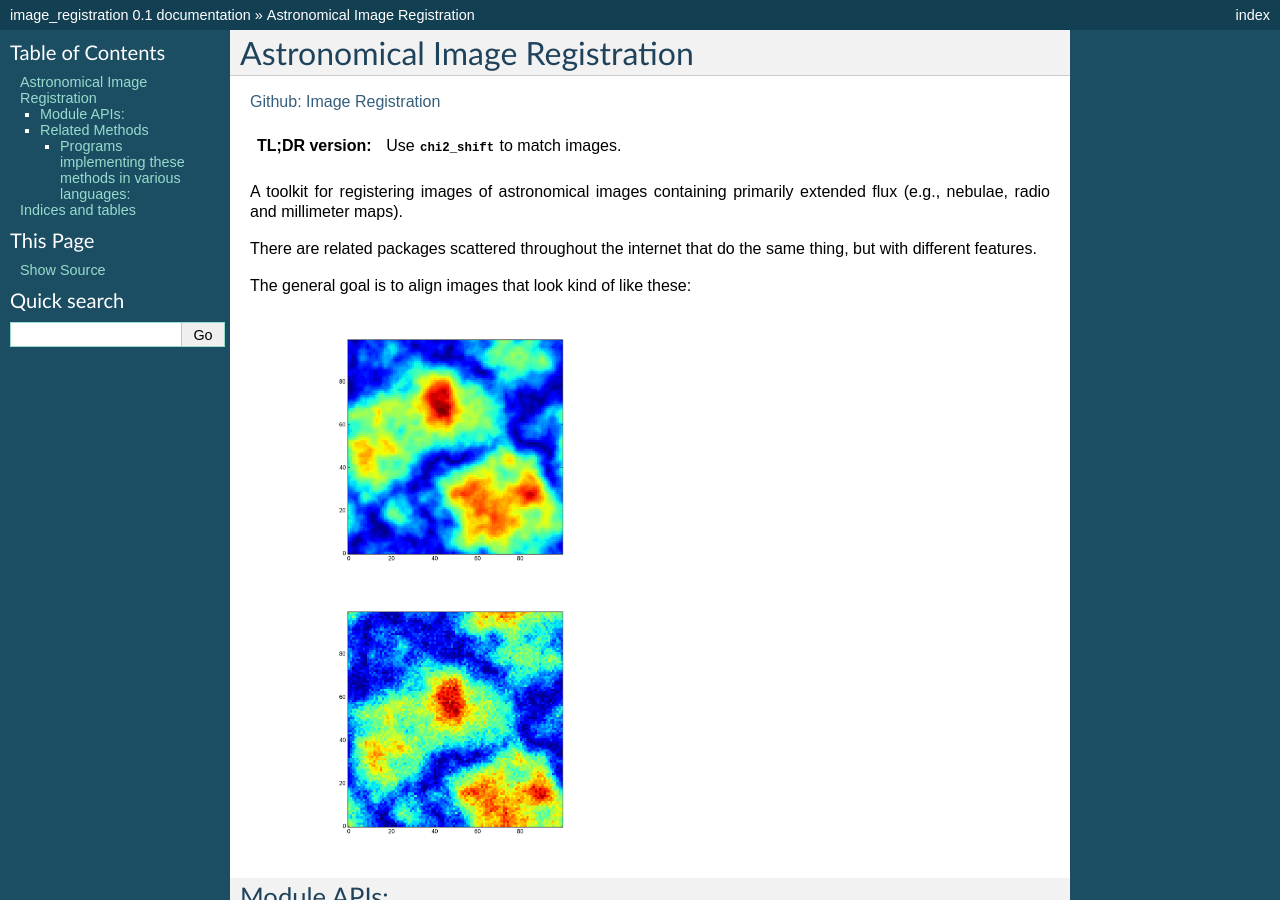
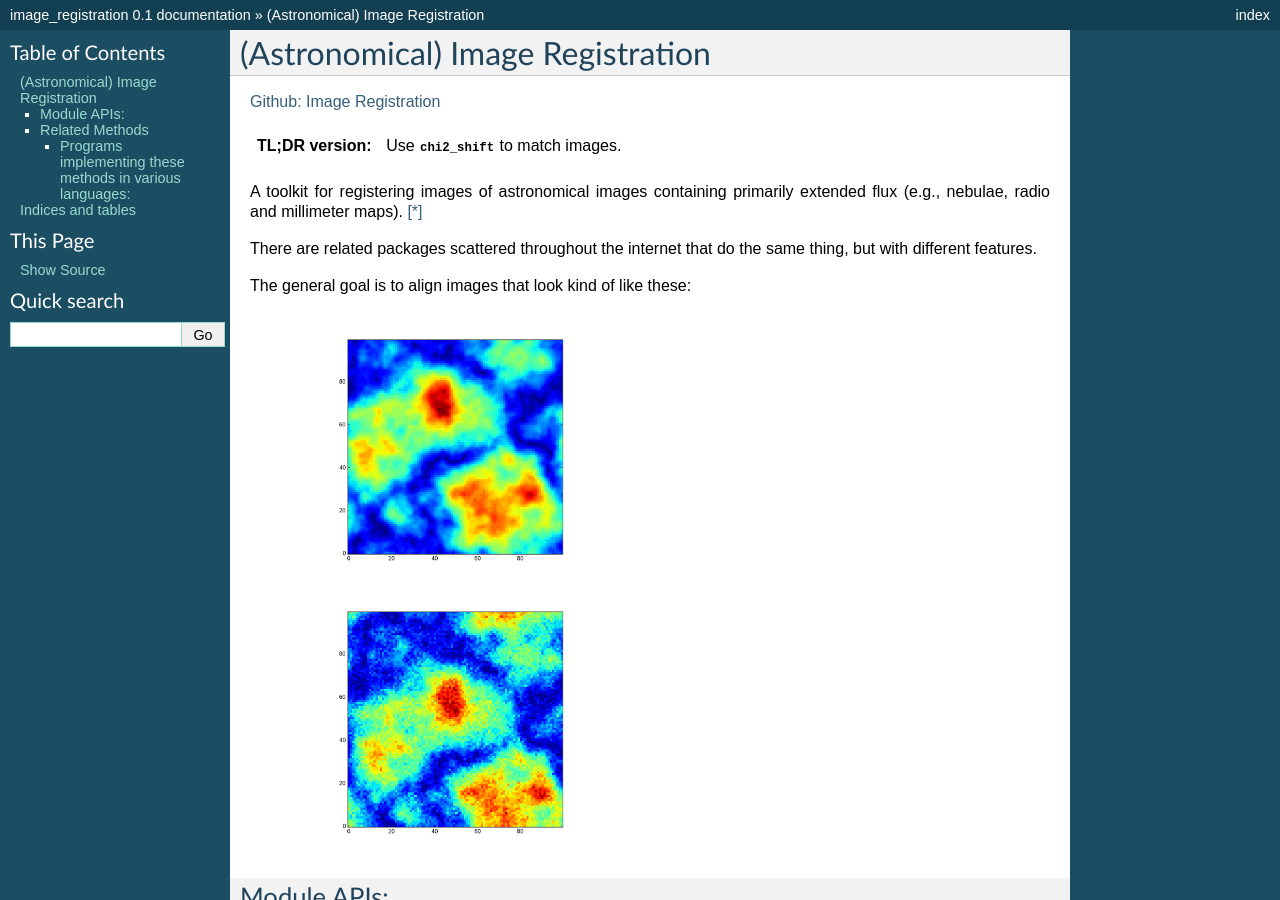
Before and after one commit to keflavich/image_registration, a Sphinx documentation site: the page built from doc/index.rst, in a window 1280 px wide and 900 px high. Built offline with Sphinx 7.4.7, drawn with Linux system fonts in a browser that asks for light colours; formulas are drawn with MathJax 3; some of the changed text lies outside the part shown.

Commit message:
medical footnote

```diff
--- a/doc/index.rst
+++ b/doc/index.rst
@@ -3,8 +3,8 @@
    You can adapt this file completely to your liking, but it should at least
    contain the root `toctree` directive.
 
-Astronomical Image Registration
-===============================
+(Astronomical) Image Registration
+=================================
 
 `Github: Image Registration <https://github.com/keflavich/image_registration>`_
 
@@ -14,7 +14,7 @@
 
 
 A toolkit for registering images of astronomical images containing primarily
-extended flux (e.g., nebulae, radio and millimeter maps).
+extended flux (e.g., nebulae, radio and millimeter maps). [*]_
 
 There are related packages scattered throughout the internet that do the same
 thing, but with different features.
```
Also changed, not shown: other parts of doc/index.rst (+4 -0 lines).
